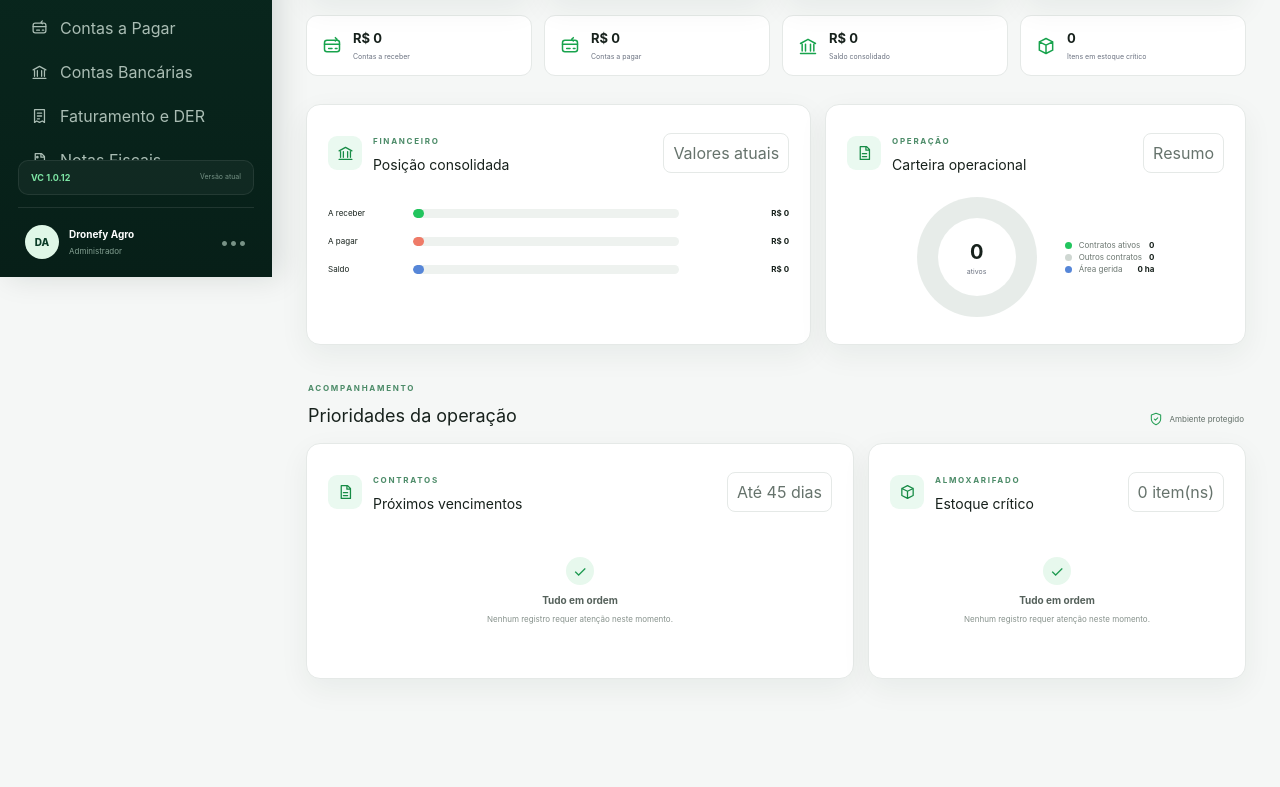
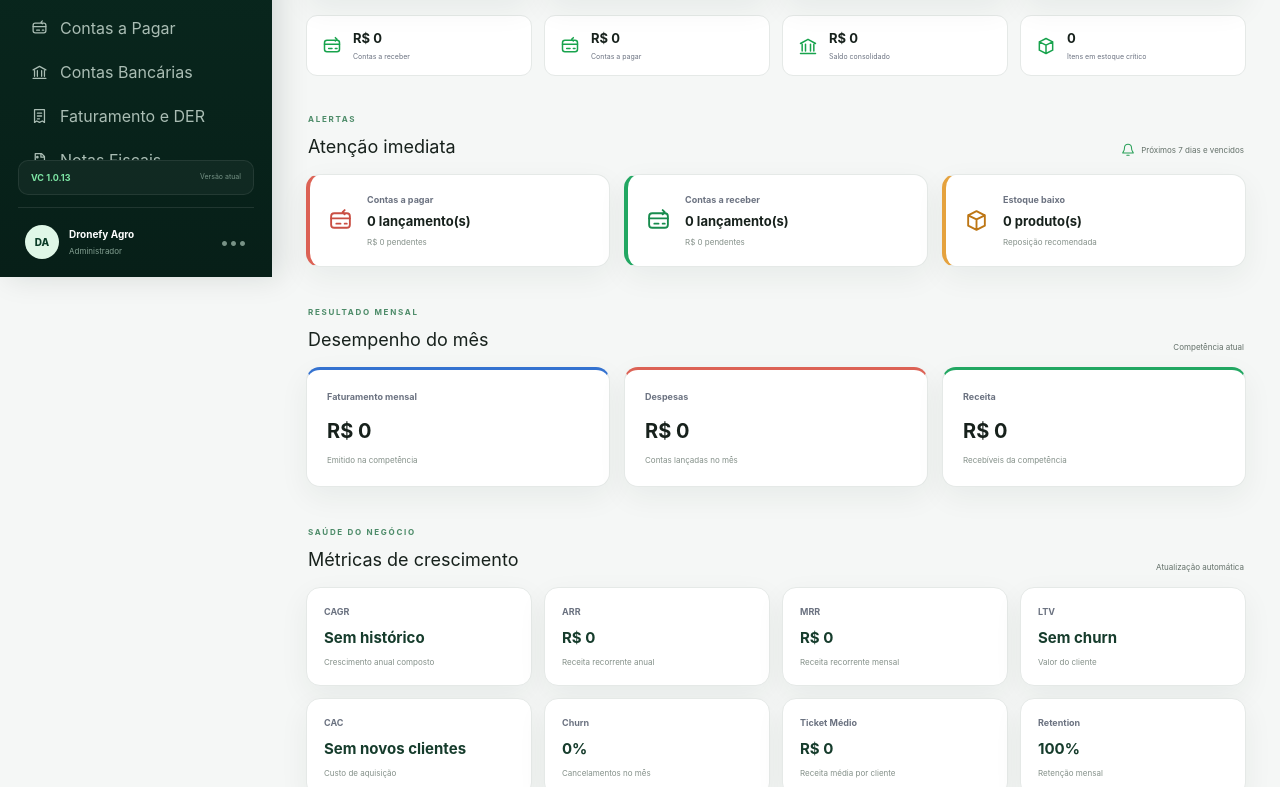
Before and after one commit to dronefyagro/vehjo-ciclus, a Next.js app: page / in a window 1280 px wide. Shown: the part 523-1310 px from the top of the page. Before the commit the page ends 1248 px from the top, so only its background shows below. Built offline with nearby package versions, Linux system fonts and the light colour scheme.

Commit message:
feat: ampliar indicadores executivos VC 1.0.13

```diff
--- a/app/dashboard-client.tsx
+++ b/app/dashboard-client.tsx
@@ -69,11 +69,29 @@ export default function DashboardClient({ data }: { data: VehjoData }) {
 
 function Dashboard({ data, summary }: { data: VehjoData; summary: { area: number; contracts: number; receive: number; payable: number; balance: number; critical: number; clients: number; farms: number } }) {
   const metrics = [{ label: "Área sob gestão", value: `${summary.area.toLocaleString("pt-BR")} ha`, icon: "farms" as IconName, tone: "green" }, { label: "Contratos ativos", value: String(summary.contracts), icon: "contracts" as IconName, tone: "blue" }, { label: "Clientes cadastrados", value: String(summary.clients), icon: "clients" as IconName, tone: "violet" }, { label: "Fazendas vinculadas", value: String(summary.farms), icon: "farms" as IconName, tone: "amber" }];
+  const today = new Date(); const todayIso = today.toISOString().slice(0, 10); const monthKey = todayIso.slice(0, 7); const inSevenDays = new Date(today.getTime() + 7 * 86400000).toISOString().slice(0, 10);
+  const sheetInfo = (name: string) => { const sheet = data.sheets[name] ?? []; const headers = sheet[0] ?? []; const records = sheet.slice(1).filter((row) => row.some(Boolean)); const index = (pattern: RegExp) => headers.findIndex((header) => pattern.test(header)); return { records, date: index(/data|vencimento|emiss/i), value: index(/valor total|valor|total/i), status: index(/status|situa/i) }; };
+  const monthlyTotal = (name: string) => { const info = sheetInfo(name); return info.records.reduce((sum, row) => sum + (info.date >= 0 && isoDate(row[info.date]).slice(0, 7) === monthKey ? numberValue(row[info.value]) : 0), 0); };
+  const dueAlert = (name: string) => { const info = sheetInfo(name); const pending = info.records.filter((row) => { const due = info.date >= 0 ? isoDate(row[info.date]) : ""; const status = info.status >= 0 ? row[info.status] : ""; return due && due <= inSevenDays && !/pago|recebido|quitado|cancelado/i.test(status ?? ""); }); return { count: pending.length, value: pending.reduce((sum, row) => sum + numberValue(row[info.value]), 0) }; };
+  const payableAlert = dueAlert("Contas a Pagar"), receiveAlert = dueAlert("Contas a Receber");
+  const expenses = monthlyTotal("Contas a Pagar"), receivables = monthlyTotal("Contas a Receber"), billed = monthlyTotal("Faturamento e DER") || receivables;
+  const contractRows = rows(data, "Contratos"); const activeRows = contractRows.filter((row) => /^(ativo|a vencer)$/i.test((row[11] ?? "").trim()) && (!row[6] || isoDate(row[6]) >= todayIso));
+  const mrr = activeRows.reduce((sum, row) => { const start = new Date(`${isoDate(row[5])}T12:00:00`), end = new Date(`${isoDate(row[6])}T12:00:00`); const months = Math.max(1, (end.getFullYear() - start.getFullYear()) * 12 + end.getMonth() - start.getMonth()); return sum + numberValue(row[9]) / months; }, 0); const arr = mrr * 12;
+  const endedThisMonth = contractRows.filter((row) => /encerrado|cancelado/i.test(row[11] ?? "") && isoDate(row[6]).slice(0, 7) === monthKey).length; const churn = activeRows.length + endedThisMonth ? endedThisMonth / (activeRows.length + endedThisMonth) * 100 : 0; const retention = 100 - churn; const ticket = summary.clients ? mrr / summary.clients : 0; const ltv = churn > 0 ? ticket / (churn / 100) : null;
+  const clientInfo = sheetInfo("Clientes"); const newClients = clientInfo.records.filter((row) => clientInfo.date >= 0 && isoDate(row[clientInfo.date]).slice(0, 7) === monthKey).length; const cac = newClients ? expenses / newClients : null;
+  const receiveInfo = sheetInfo("Contas a Receber"); const monthlyRevenue = new Map<string, number>(); receiveInfo.records.forEach((row) => { if (receiveInfo.date < 0) return; const key = isoDate(row[receiveInfo.date]).slice(0, 7); if (key) monthlyRevenue.set(key, (monthlyRevenue.get(key) ?? 0) + numberValue(row[receiveInfo.value])); }); const revenueSeries = [...monthlyRevenue.entries()].filter(([, value]) => value > 0).sort(([a], [b]) => a.localeCompare(b)); const cagr = revenueSeries.length > 1 ? (Math.pow(revenueSeries.at(-1)![1] / revenueSeries[0][1], 12 / Math.max(1, revenueSeries.length - 1)) - 1) * 100 : null;
+  const startupMetrics = [{ label: "CAGR", value: cagr === null ? "Sem histórico" : `${cagr.toLocaleString("pt-BR", { maximumFractionDigits: 1 })}%`, note: "Crescimento anual composto" }, { label: "ARR", value: brl(arr), note: "Receita recorrente anual" }, { label: "MRR", value: brl(mrr), note: "Receita recorrente mensal" }, { label: "LTV", value: ltv === null ? "Sem churn" : brl(ltv), note: "Valor do cliente" }, { label: "CAC", value: cac === null ? "Sem novos clientes" : brl(cac), note: "Custo de aquisição" }, { label: "Churn", value: `${churn.toLocaleString("pt-BR", { maximumFractionDigits: 1 })}%`, note: "Cancelamentos no mês" }, { label: "Ticket Médio", value: brl(ticket), note: "Receita média por cliente" }, { label: "Retention", value: `${retention.toLocaleString("pt-BR", { maximumFractionDigits: 1 })}%`, note: "Retenção mensal" }];
   const expiring = rows(data, "Contratos").filter((r) => { const d = numberValue(r[10]); return d >= 0 && d <= 45; }).slice(0, 4);
   const stock = rows(data, "Estoque").filter((r) => numberValue(r[6]) <= numberValue(r[7])).slice(0, 4);
   return <div className="dashboard"><section className="welcome"><div><span>PAINEL EXECUTIVO</span><h2>Olá, Dronefy Agro.</h2><p>Acompanhe os principais indicadores da sua operação em uma visão integrada.</p></div><div className="welcome-mark"><img src="/ciclus-symbol.svg" alt=""/><span><b>VEJHO Ciclus</b>Gestão inteligente</span></div></section>
     <div className="metrics">{metrics.map((metric) => <article key={metric.label}><div className={`metric-icon ${metric.tone}`}><Icon name={metric.icon}/></div><span>{metric.label}</span><h3>{metric.value}</h3><small><i/>Atualizado agora</small></article>)}</div>
     <div className="quick-kpis"><article><Icon name="receive"/><div><strong>{brl(summary.receive)}</strong><span>Contas a receber</span></div></article><article><Icon name="pay"/><div><strong>{brl(summary.payable)}</strong><span>Contas a pagar</span></div></article><article><Icon name="bank"/><div><strong>{brl(summary.balance)}</strong><span>Saldo consolidado</span></div></article><article><Icon name="stock"/><div><strong>{summary.critical}</strong><span>Itens em estoque crítico</span></div></article></div>
+    <div className="section-heading"><div><span>ALERTAS</span><h2>Atenção imediata</h2></div><span className="secure-status"><Icon name="bell"/> Próximos 7 dias e vencidos</span></div>
+    <div className="alert-cards"><article className="alert-card pay-alert"><Icon name="pay"/><div><span>Contas a pagar</span><strong>{payableAlert.count} lançamento(s)</strong><small>{brl(payableAlert.value)} pendentes</small></div></article><article className="alert-card receive-alert"><Icon name="receive"/><div><span>Contas a receber</span><strong>{receiveAlert.count} lançamento(s)</strong><small>{brl(receiveAlert.value)} pendentes</small></div></article><article className="alert-card stock-alert"><Icon name="stock"/><div><span>Estoque baixo</span><strong>{summary.critical} produto(s)</strong><small>Reposição recomendada</small></div></article></div>
+    <div className="section-heading"><div><span>RESULTADO MENSAL</span><h2>Desempenho do mês</h2></div><span className="secure-status">Competência atual</span></div>
+    <div className="monthly-cards"><article><span>Faturamento mensal</span><strong>{brl(billed)}</strong><small>Emitido na competência</small></article><article><span>Despesas</span><strong>{brl(expenses)}</strong><small>Contas lançadas no mês</small></article><article><span>Receita</span><strong>{brl(receivables)}</strong><small>Recebíveis da competência</small></article></div>
+    <div className="section-heading"><div><span>SAÚDE DO NEGÓCIO</span><h2>Métricas de crescimento</h2></div><span className="secure-status">Atualização automática</span></div>
+    <div className="startup-grid">{startupMetrics.map((item) => <article key={item.label}><span>{item.label}</span><strong>{item.value}</strong><small>{item.note}</small></article>)}</div>
     <div className="chart-grid"><article className="card chart-card"><CardHead icon="bank" over="FINANCEIRO" title="Posição consolidada" action="Valores atuais"/><div className="bar-chart">{[{l:"A receber",v:summary.receive,c:"green"},{l:"A pagar",v:summary.payable,c:"red"},{l:"Saldo",v:summary.balance,c:"blue"}].map((item) => { const max=Math.max(summary.receive,summary.payable,Math.abs(summary.balance),1); return <div className="bar-row" key={item.l}><span>{item.l}</span><div><i className={item.c} style={{width:`${Math.max(4,Math.abs(item.v)/max*100)}%`}}/></div><strong>{brl(item.v)}</strong></div>})}</div></article><article className="card chart-card"><CardHead icon="contracts" over="OPERAÇÃO" title="Carteira operacional" action="Resumo"/><div className="donut-wrap"><div className="donut" style={{background:`conic-gradient(#22c55e 0 ${Math.min(100,summary.contracts/Math.max(1,rows(data,"Contratos").length)*100)}%, #e7ece9 0)`}}><span><b>{summary.contracts}</b>ativos</span></div><div className="donut-legend"><p><i className="active-dot"/>Contratos ativos <b>{summary.contracts}</b></p><p><i/>Outros contratos <b>{Math.max(0,rows(data,"Contratos").length-summary.contracts)}</b></p><p><i className="farm-dot"/>Área gerida <b>{summary.area.toLocaleString("pt-BR")} ha</b></p></div></div></article></div>
     <div className="section-heading"><div><span>ACOMPANHAMENTO</span><h2>Prioridades da operação</h2></div><span className="secure-status"><Icon name="shield"/> Ambiente protegido</span></div>
     <div className="grid-main"><article className="card"><CardHead icon="contracts" over="CONTRATOS" title="Próximos vencimentos" action="Até 45 dias"/>{expiring.length ? expiring.map((r, i) => <div className="deadline" key={r[0] || i}><div className="datebox"><b>{r[10] || "—"}</b><span>DIAS</span></div><div><small>{r[0]}</small><strong>{r[2] || r[1]}</strong><span>Vencimento: {brazilianDate(r[6]) || "Não informado"}</span></div><i>→</i></div>) : <Empty/>}</article>
@@ -112,7 +130,7 @@ function Settings({ data }: { data: VehjoData }) {
   return <div className="module-page">
     <div className="module-intro"><div className="module-title"><span className="module-icon"><Icon name="settings"/></span><div><span>ADMINISTRAÇÃO</span><h2>Configurações</h2><p>Preferências gerais e informações da plataforma</p></div></div></div>
     <div className="settings-grid">
-      <section className="card release-card"><div className="release-heading"><div><span>VERSÃO ATUAL</span><h3>{release.version}</h3><p>Publicada em {release.releasedAt}</p></div><img src="/ciclus-symbol.svg" alt="Ciclus"/></div><h4>Melhorias desta versão</h4><ul>{release.improvements.map((item) => <li key={item}><span>✓</span>{item}</li>)}</ul><div className="next-release"><span>Próxima versão planejada</span><strong>VC 1.0.13</strong></div></section>
+      <section className="card release-card"><div className="release-heading"><div><span>VERSÃO ATUAL</span><h3>{release.version}</h3><p>Publicada em {release.releasedAt}</p></div><img src="/ciclus-symbol.svg" alt="Ciclus"/></div><h4>Melhorias desta versão</h4><ul>{release.improvements.map((item) => <li key={item}><span>✓</span>{item}</li>)}</ul><div className="next-release"><span>Próxima versão planejada</span><strong>VC 1.0.14</strong></div></section>
       <section className="card system-card"><span>INFORMAÇÕES DO SISTEMA</span><h3>VEJHO Ciclus</h3><dl><div><dt>Ambiente</dt><dd>Dronefy Agro</dd></div><div><dt>Situação</dt><dd className="online">Operacional</dd></div><div><dt>Módulos ativos</dt><dd>{Object.keys(data.sheets).length}</dd></div><div><dt>Atualizações</dt><dd>Progressivas</dd></div></dl></section>
     </div>
   </div>;
--- a/app/version.ts
+++ b/app/version.ts
@@ -1,11 +1,11 @@
 export const release = {
-  version: "VC 1.0.12",
+  version: "VC 1.0.13",
   releasedAt: "11/11/2026",
   improvements: [
-    "Indicadores complementares restaurados na Visão Geral",
-    "Indicadores principais mantidos com base nos contratos vigentes",
-    "Painel financeiro e carteira operacional preservados",
-    "Acompanhamento de vencimentos e estoque crítico restaurado",
-    "Resumo financeiro reorganizado sem duplicar clientes e fazendas",
+    "Alertas de contas a pagar e receber na Visão Geral",
+    "Card de alerta para produtos com estoque baixo",
+    "Resumo mensal de faturamento, despesas e receita",
+    "Métricas recorrentes ARR e MRR calculadas pelos contratos vigentes",
+    "Painel de CAGR, LTV, CAC, Churn, Ticket Médio e Retention",
   ],
 } as const;
--- a/package.json
+++ b/package.json
@@ -1,6 +1,6 @@
 {
   "name": "vehjo-ciclus",
-  "version": "1.0.12",
+  "version": "1.0.13",
   "private": true,
   "engines": {
     "node": ">=22.13.0"
--- a/public/sw.js
+++ b/public/sw.js
@@ -1,4 +1,4 @@
-const CACHE = "vejho-ciclus-v1.0.12";
+const CACHE = "vejho-ciclus-v1.0.13";
 self.addEventListener("install", () => self.skipWaiting());
 self.addEventListener("activate", (event) => event.waitUntil(caches.keys().then((keys) => Promise.all(keys.filter((key) => key !== CACHE).map((key) => caches.delete(key)))).then(() => self.clients.claim())));
 self.addEventListener("fetch", (event) => { if (event.request.method !== "GET" || event.request.destination === "document" || new URL(event.request.url).pathname.startsWith("/api/")) return; event.respondWith(caches.match(event.request).then((cached) => cached || fetch(event.request).then((response) => { if (response.ok) caches.open(CACHE).then((cache) => cache.put(event.request, response.clone())); return response; }))); });
```
Also changed, not shown: app/globals.css, 1 other file (tests, documents, lock files or other folders).
